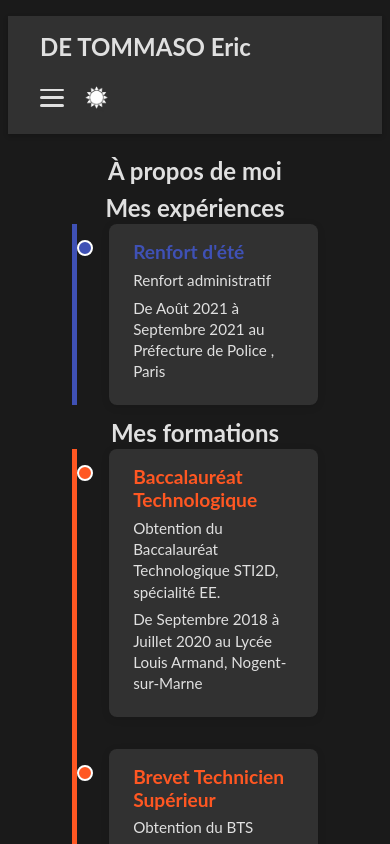
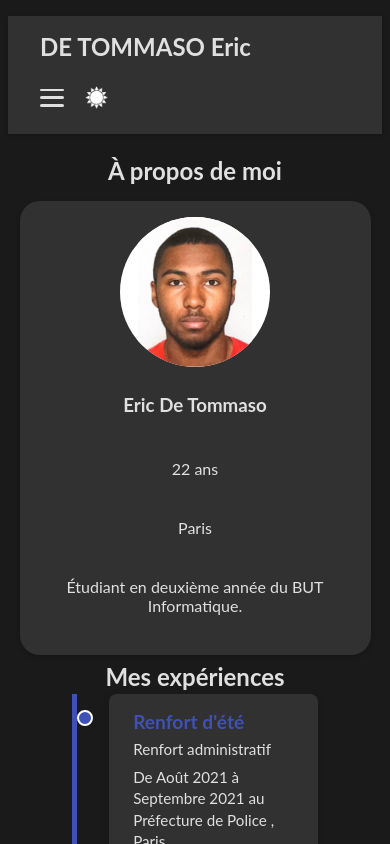
Before and after one commit to edetommaso/portfolio, an Angular app: page / in a window 390 px wide. Shown: the top 844 px of the page. Built offline with nearby package versions, Linux system fonts and the light colour scheme.

Commit message:
Refactor code structure for improved readability and maintainability

```diff
--- a/src/app/components/aPropos/single-apropos/single-apropos.component.css
+++ b/src/app/components/aPropos/single-apropos/single-apropos.component.css
@@ -0,0 +1,66 @@
+.contenue {
+    display: flex;
+    flex-direction: row;
+    align-items: center;
+    justify-content: center;
+    background-color: var(--current-alt-bg);
+    padding: 1rem;
+    margin-top: 1em;
+    border-radius: 20px;
+    box-shadow: 0 2px 5px rgba(0, 0, 0, 0.2);
+    flex-wrap: wrap;
+}
+
+.image {
+    flex: 0 0 30%;
+    max-width: 30%;
+    display: flex;
+    justify-content: center;
+    align-items: center;
+}
+
+.photo {
+    margin: auto;
+    width: 250px;
+    height: 250px;
+    object-fit: contain;
+    border-radius: 50%;
+    background-color: white;
+}
+
+.information {
+    flex: 1;
+    display: flex;
+    flex-direction: column;
+    justify-content: center;
+    align-items: flex-start;
+    padding: 0.5rem;
+    gap: 0.5rem;
+}
+@media (max-width: 1080px) {
+    .photo {
+        width: 150px;
+        height: 150px;
+    }
+}
+@media (max-width: 768px) {
+    .contenue {
+        flex-direction: column;
+        align-items: center;
+    }
+
+    .image, .information {
+        max-width: 100%;
+        flex: 1 0 100%;
+    }
+
+    .photo {
+        width: 150px;
+        height: 150px;
+    }
+
+    .information {
+        align-items: center;
+        text-align: center;
+    }
+}
--- a/src/app/components/aPropos/single-apropos/single-apropos.component.html
+++ b/src/app/components/aPropos/single-apropos/single-apropos.component.html
@@ -0,0 +1,15 @@
+<div class="contenue">
+    <div class="image">
+        @if (aPropos?.photo != null || aPropos?.photo != undefined) {
+            <img class="photo" src="{{aPropos?.photo}}" alt="Photo de {{aPropos?.nom}} {{aPropos?.prenom}}">
+        }
+
+    </div>
+    <div class="information">
+        <h3>{{aPropos?.nom}} {{aPropos?.prenom}}</h3>
+        <p>{{aPropos?.age}} ans</p>
+        <p>{{aPropos?.localisation}}</p>
+        <p>{{aPropos?.description}}</p>
+
+    </div>
+</div>
--- a/src/app/layouts/header/navbar/navbar.component.ts
+++ b/src/app/layouts/header/navbar/navbar.component.ts
@@ -18,7 +18,7 @@ export class NavbarComponent {
     { label: "Accueil",route:"" },
     { label: "Projets", route:"projet" },
     { label: "Contact", route:"contact" },
-    { label: "À propos", route:"about" },
+    { label: " propos", route:"about" },
     { label: "Loisirs", route:"loisir" }
 
   ];
--- a/src/app/models/aPropos.ts
+++ b/src/app/models/aPropos.ts
@@ -1,14 +1,11 @@
 import { APropos } from './atttributs';
-import { experiences } from './experiences';
-import { formations } from './formations';
 
 export const eric: APropos = {
     nom: "Eric",
     prenom: "De Tommaso",
     age: 22,
     localisation: "Paris",
-    photo: null,
-    description: "Je suis un développeur web passionné par la création d'applications web modernes et réactives. J'aime apprendre de nouvelles technologies et relever des défis techniques.",
-    etudes: formations,
-    experiences: experiences,
+    photo: 'assets/aPropos/moi.jpg',
+    description: "Étudiant en deuxième année du BUT Informatique.",
+
 };
--- a/src/app/models/atttributs.ts
+++ b/src/app/models/atttributs.ts
@@ -26,8 +26,6 @@ export interface APropos {
     localisation: string;
     photo: string | null;
     description: string;
-    etudes: Formation[];
-    experiences: Experience[];
 }
 
 export interface Experience {
```
Also changed, not shown: src/assets/aPropos/moi.jpg (added), src/assets/aPropos/unknow.png (added).
